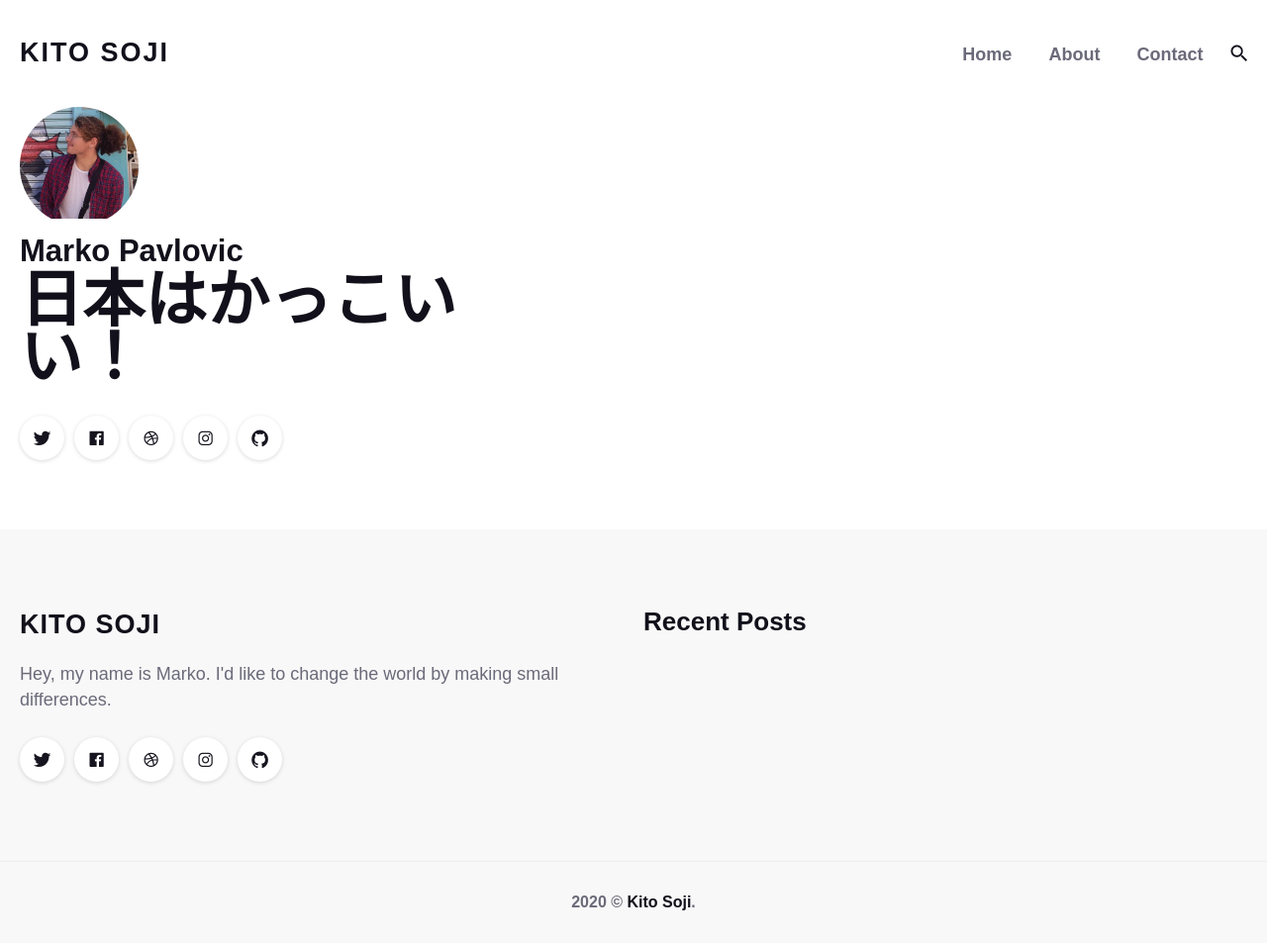
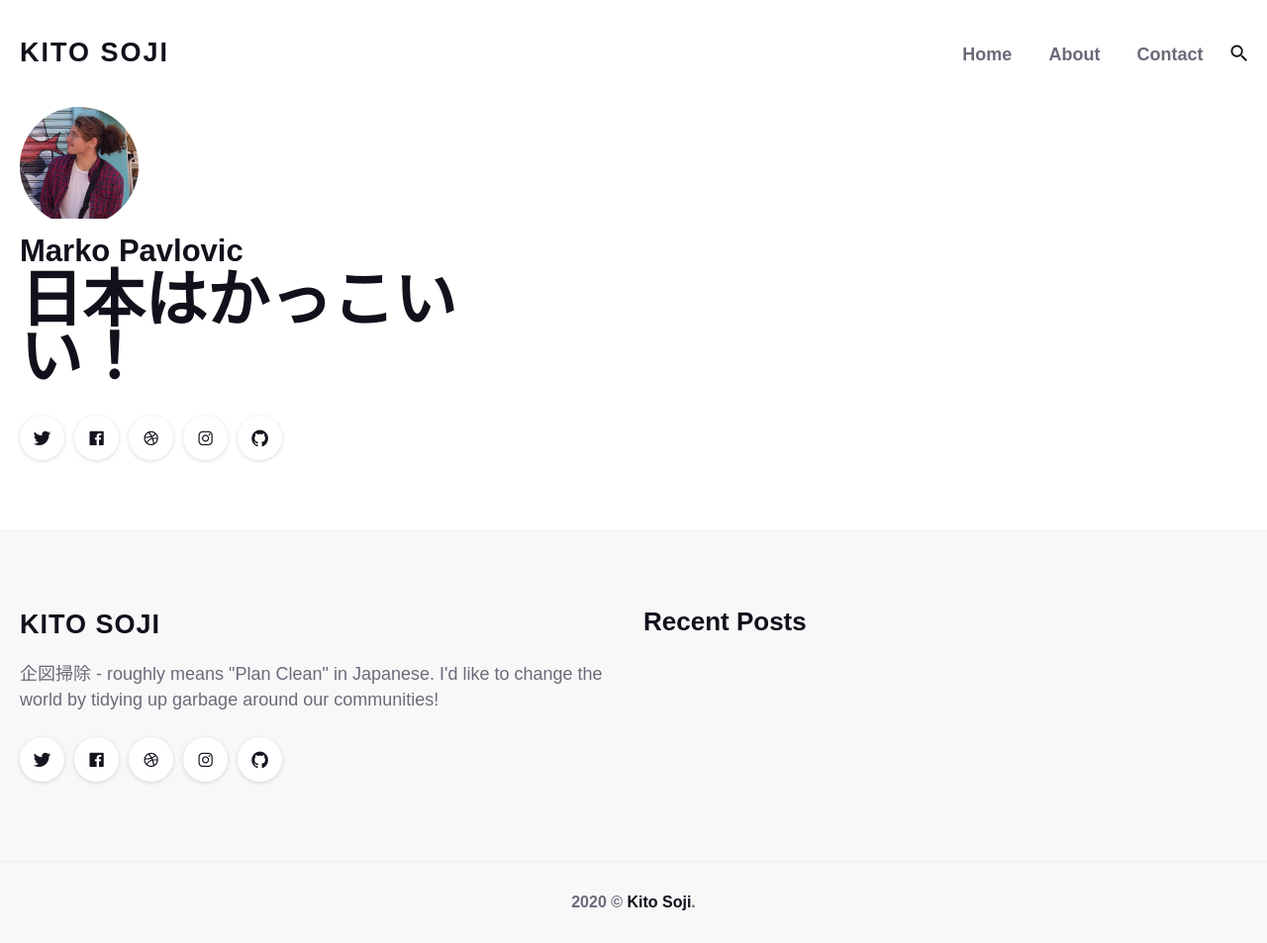
Before and after one commit to kitosoji/kitosoji, a Jekyll site: the page built from index.html, in a window 1280 px wide. Shown: the whole page at 99% size. Built offline with Jekyll 4.4.1, drawn with Linux system fonts in a browser that asks for light colours; nearby versions of some CDN libraries; some web fonts are replaced; the list of posts is cut into pages by our own code.

Commit message:
Update _config.yml

```diff
--- a/_config.yml
+++ b/_config.yml
@@ -2,7 +2,7 @@
 # General Site Settings
 title: Kito Soji
 logo: # You can add own logo. For example '/images/logo.png'.
-description: Hey, my name is Marko. I'd like to change the world by making small differences.
+description: 企図掃除 - roughly means "Plan Clean" in Japanese. I'd like to change the world by tidying up garbage around our communities!
 baseurl: "" # The subpath of your site, e.g. /blog
 url: "" # The base hostname & protocol for your site, e.g. http://example.com
 
```
